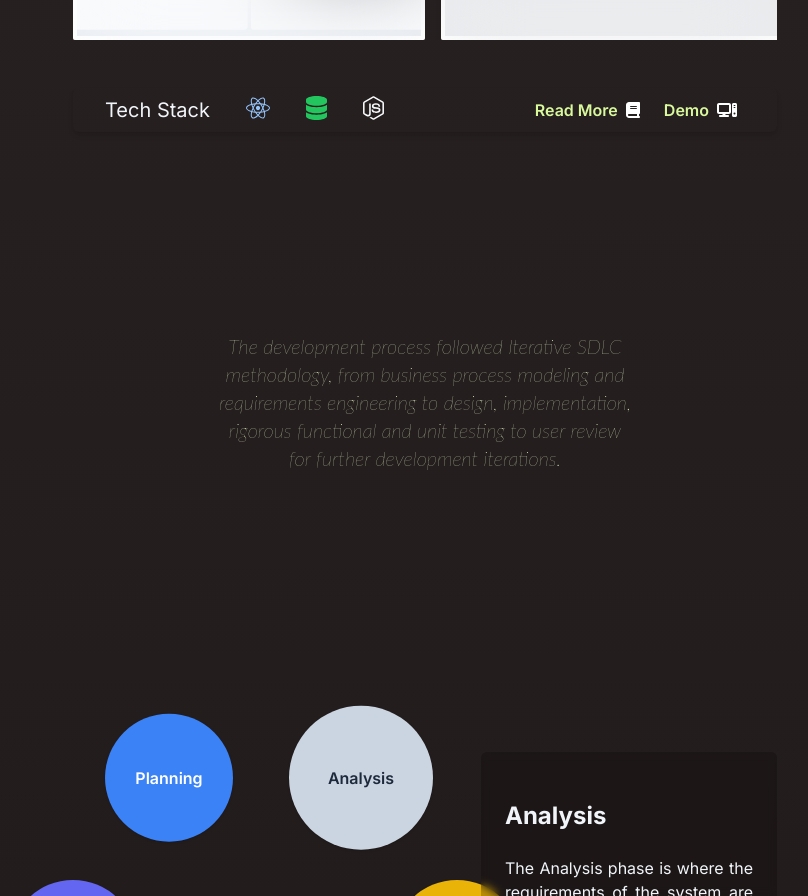
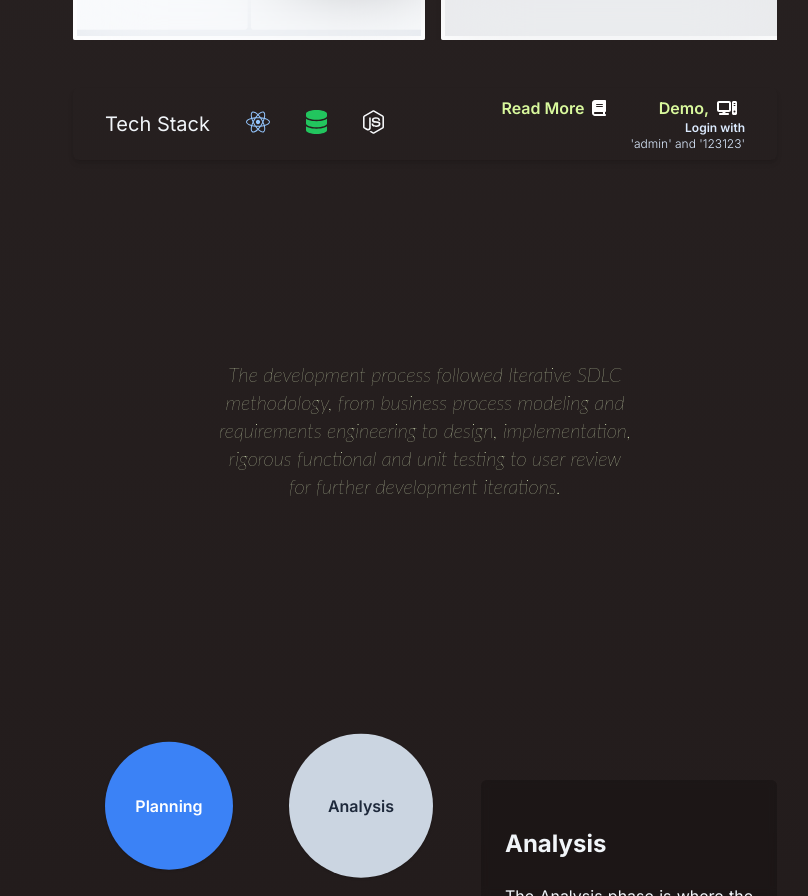
Before and after one commit to arrafiialfa/portfolio, a Next.js app: page / in a window 1280 px wide. Shown: the part 2100-2996 px from the top of the page, without its empty margins (215-1023 px from the left). Built offline with nearby package versions, Linux system fonts and the light colour scheme; what tailwindcss-animated, tailwindcss-intersect would draw is missing.

Commit message:
add demo information

```diff
--- a/src/app/page.tsx
+++ b/src/app/page.tsx
@@ -267,11 +267,17 @@ export default function Home() {
                   className="intersect:animate-bounce animate-once"
                   href="https://abkcms-git-dev-arrafiialfas-projects.vercel.app/"
                 >
-                  Demo
+                  Demo,
                   <FontAwesomeIcon
                     className="px-2 hover:text-blue-600 text-white"
                     icon={faComputer}
                   />
+                  <div className="text-xs text-blue-100">
+                    <div className="">Login with</div>
+                    <div className="font-light">
+                      {" 'admin' "} and {" '123123' "}
+                    </div>
+                  </div>
                 </Link>
               </div>
             </div>
```
